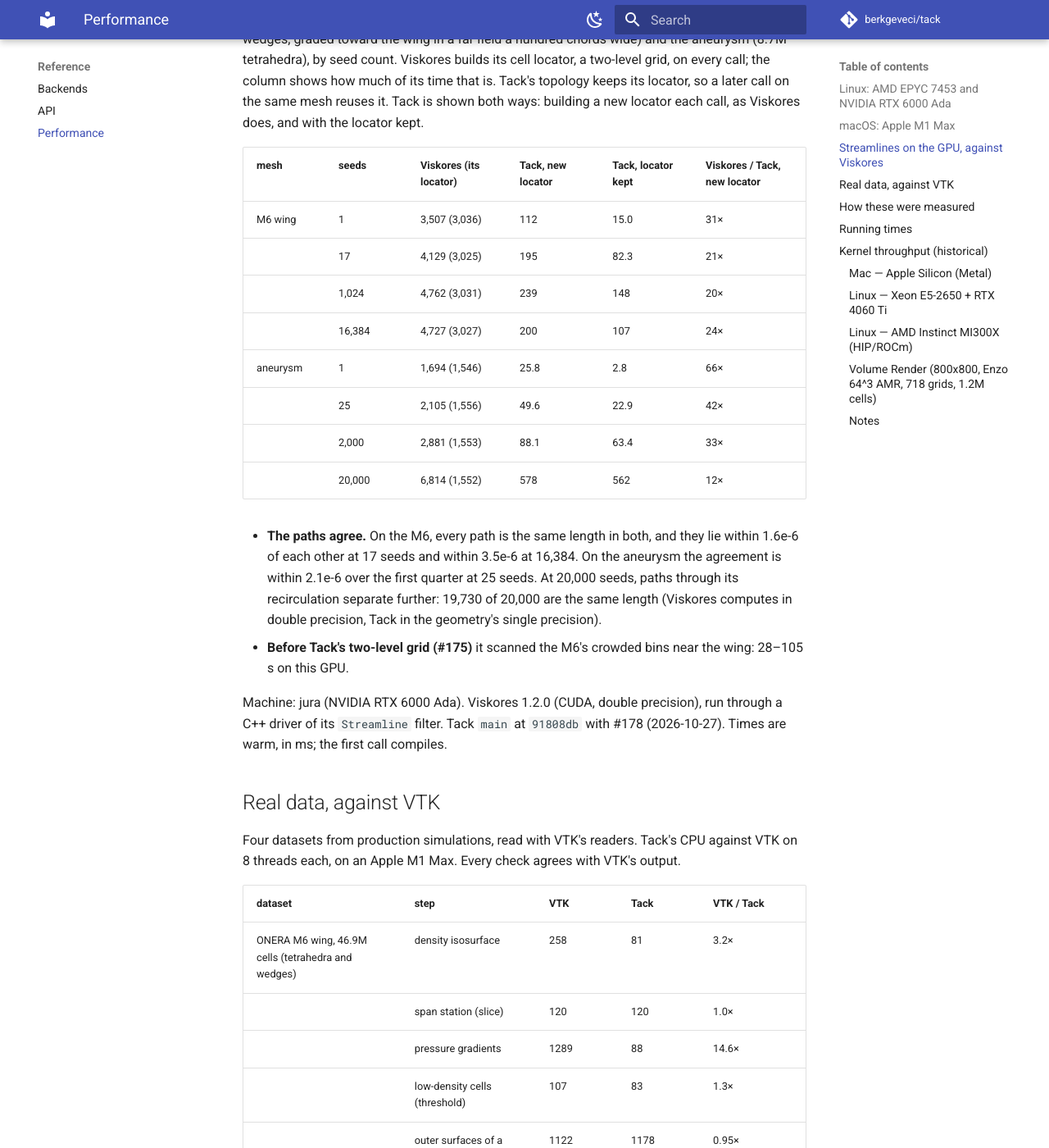
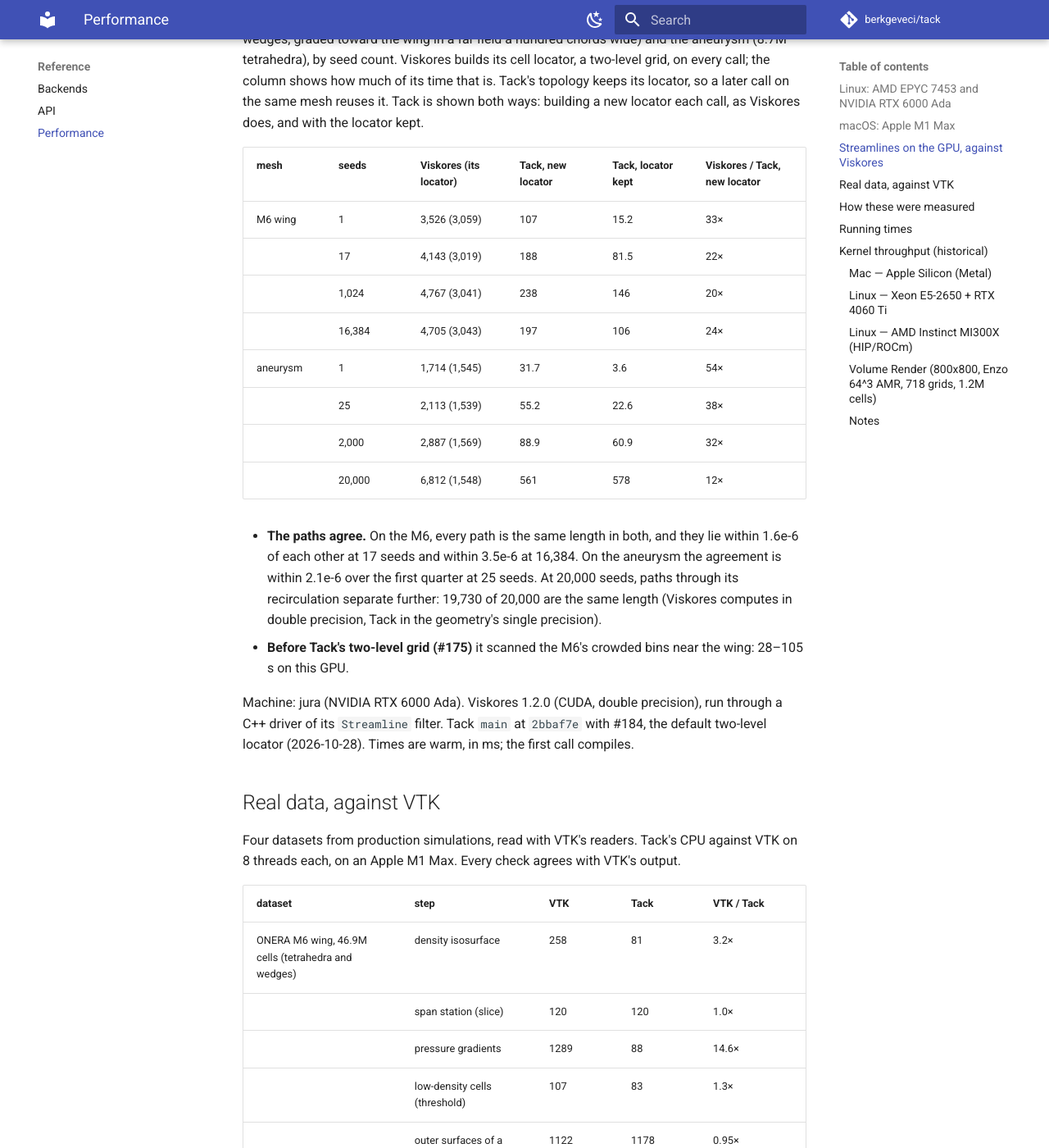
Before and after one commit to berkgeveci/tack, an MkDocs documentation site: the page built from docs/performance.md, in a window 1280 px wide and 1400 px high, scrolled down 3407 px. Shown: the whole window at 82% size. Built offline with MkDocs 1.6.1 and Material for MkDocs 9.7.7, drawn with Linux system fonts in a browser that asks for light colours; comment, search, counter and statistics services are not loaded; the version menu is left out.

Commit message:
Performance page: Tack against Viskores at #184 (jura, 2026-10-28)
The two-level locator's rounded leaves (#184) make the aneurysm's locator
dearer to build: Tack with a new locator 31.7, 55.2, 88.9 and 561 ms at 1,
25, 2000 and 20,000 seeds (25.8, 49.6, 88.1, 578), so 54, 38, 32 and 12x
Viskores. The M6's rows within noise (20-33x). From jura's locator-choice
ticket, step 6; the CHANGELOG's summary follows.

```diff
--- a/docs/performance.md
+++ b/docs/performance.md
@@ -105,14 +105,14 @@
 
 | mesh | seeds | Viskores (its locator) | Tack, new locator | Tack, locator kept | Viskores / Tack, new locator |
 |---|---|---|---|---|---|
-| M6 wing | 1 | 3,507 (3,036) | 112 | 15.0 | 31× |
-| | 17 | 4,129 (3,025) | 195 | 82.3 | 21× |
-| | 1,024 | 4,762 (3,031) | 239 | 148 | 20× |
-| | 16,384 | 4,727 (3,027) | 200 | 107 | 24× |
-| aneurysm | 1 | 1,694 (1,546) | 25.8 | 2.8 | 66× |
-| | 25 | 2,105 (1,556) | 49.6 | 22.9 | 42× |
-| | 2,000 | 2,881 (1,553) | 88.1 | 63.4 | 33× |
-| | 20,000 | 6,814 (1,552) | 578 | 562 | 12× |
+| M6 wing | 1 | 3,526 (3,059) | 107 | 15.2 | 33× |
+| | 17 | 4,143 (3,019) | 188 | 81.5 | 22× |
+| | 1,024 | 4,767 (3,041) | 238 | 146 | 20× |
+| | 16,384 | 4,705 (3,043) | 197 | 106 | 24× |
+| aneurysm | 1 | 1,714 (1,545) | 31.7 | 3.6 | 54× |
+| | 25 | 2,113 (1,539) | 55.2 | 22.6 | 38× |
+| | 2,000 | 2,887 (1,569) | 88.9 | 60.9 | 32× |
+| | 20,000 | 6,812 (1,548) | 561 | 578 | 12× |
 
 - **The paths agree.** On the M6, every path is the same length in both,
   and they lie within 1.6e-6 of each other at 17 seeds and within 3.5e-6
@@ -125,8 +125,8 @@
 
 Machine: jura (NVIDIA RTX 6000 Ada). Viskores 1.2.0 (CUDA, double
 precision), run through a C++ driver of its `Streamline` filter. Tack
-`main` at `91808db` with #178 (2026-10-27). Times are warm, in ms; the
-first call compiles.
+`main` at `2bbaf7e` with #184, the default two-level locator (2026-10-28).
+Times are warm, in ms; the first call compiles.
 
 ## Real data, against VTK
 
```
